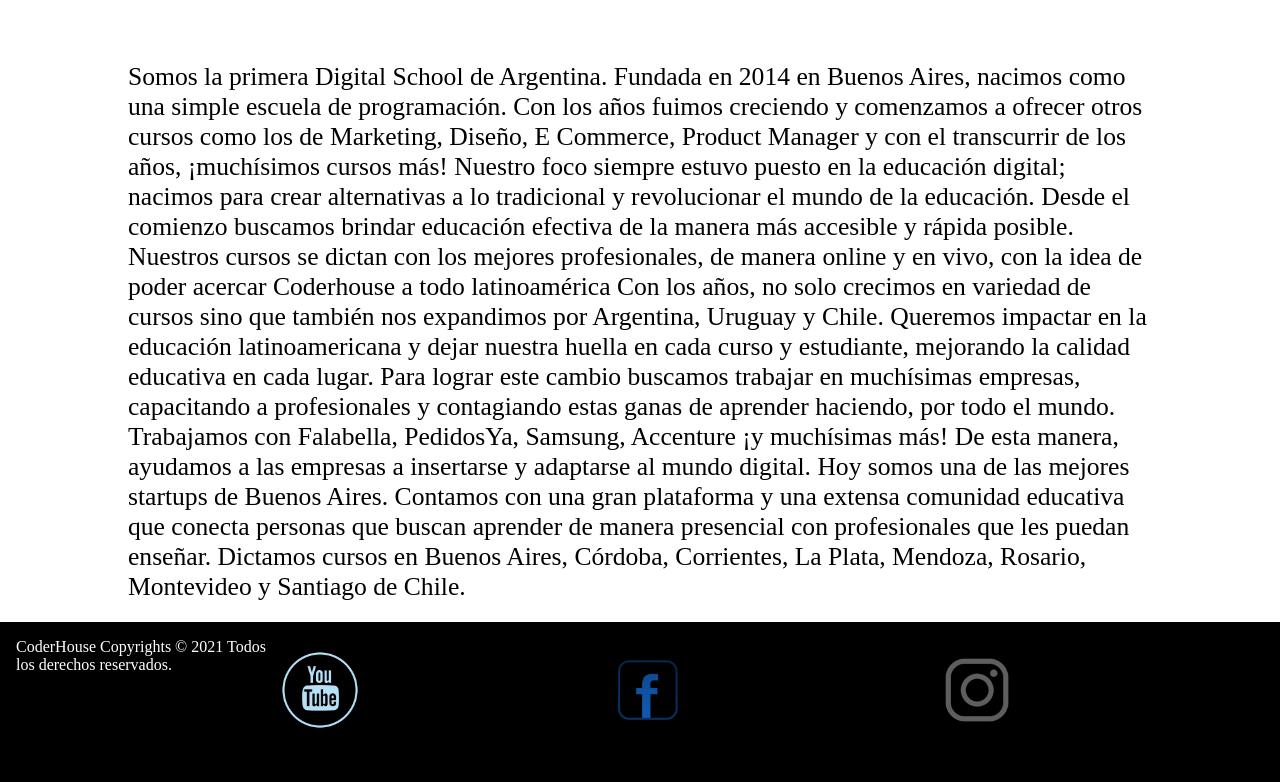
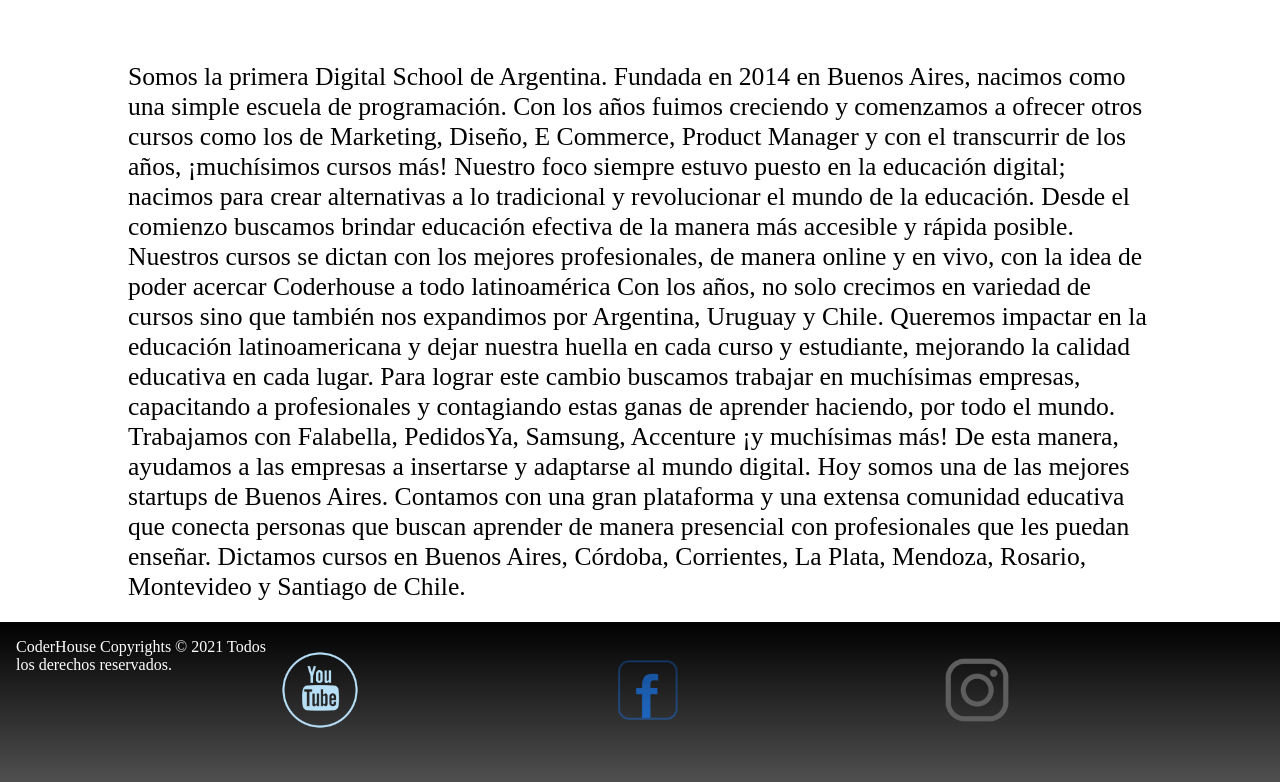
Before and after one commit to ArielRueda/Desafio-GitHub, a plain HTML site: page sobreNosotros.html in a window 1280 px wide. Shown: the part 508-1290 px from the top of the page. Drawn offline with Linux system fonts and the light colour scheme.

Commit message:
gradiente

```diff
--- a/css/estilo.css
+++ b/css/estilo.css
@@ -29,7 +29,7 @@
 	}
 	.nav{
 		position: relative;
-		background-color: #4b00ff54;
+		background: linear-gradient(45deg, #474747 14%,#474747 41%,#000000 51%,#474747 65%,#474747 65%,#000000 72%,#1c1c1c 91%,#2c2c2c 96%,#2c2c2c 96%,#111111 99%,#f9f9f9 100%,#000000 100%,#2c2c2c 100%,#2b2b2b 100%,#2b2b2b 100%,#2c2c2c 100%,#000000 101%);
 		width: 80%;
 		height: 50px;
 		margin: auto;
@@ -110,7 +110,7 @@
 
  		grid-area: footer;
  		padding: 0.8rem;
- 		background-color: black;
+ 		background-image: linear-gradient(to bottom, black ,#000000b0);
  		color: white;
 
 /*fin de GRIDS*/
@@ -223,7 +223,7 @@
 
 .footer{
 	   grid-area: footer;
-	   background-color: black;
+
 	   height: 8em
 
 
--- a/css/estiloContacto.css
+++ b/css/estiloContacto.css
@@ -71,7 +71,7 @@
 
 
  			padding: 1rem;
- 			background-color: black;
+ 			background-image: linear-gradient(to bottom, black ,#000000b0);
  			color: white;
 
            }
--- a/css/estiloProducto.css
+++ b/css/estiloProducto.css
@@ -144,7 +144,7 @@
         position: relative;
         top: 20px;
  		padding: 0.8rem;
- 		background-color: black;
+ 		background-image: linear-gradient(to bottom, black ,#000000b0);
  		color: white;
 
 /*fin de GRIDS*/
@@ -272,7 +272,7 @@
 
 #footer{
 	  display: flex;
-	   background-color: black;
+
 	   height: 8em;
 	   top:350px;
 	   position: relative;
--- a/css/estiloSobre.css
+++ b/css/estiloSobre.css
@@ -85,7 +85,7 @@
             position: relative;
  			padding: 1rem;
             top: 145px;
- 			background-color: black;
+ 			background-image: linear-gradient(to bottom, black ,#000000b0);
  			color: white;
 
 
@@ -162,7 +162,7 @@
 
 #footer{
 	  display: flex;
-	   background-color: black;
+
 	   height: 8em;
 	   top:145px;
 	   position: relative;
```
